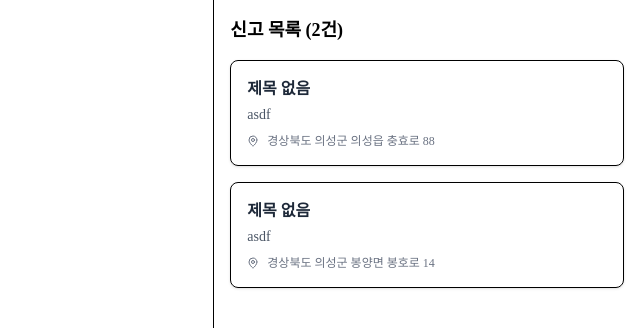
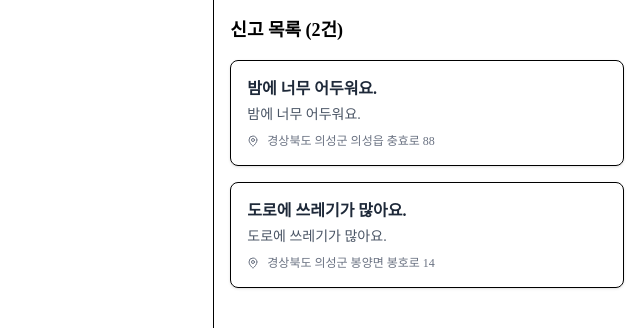
Before and after one commit to u-insight/u_insight_frontend, a Next.js app: page /reports/1 in a window 1280 px wide. Shown: the top 328 px of the page, without its empty margins (640-1280 px from the left). Built offline with nearby package versions, Linux system fonts and the light colour scheme.

Commit message:
refactor: ReportData - title 필드 삭제

```diff
--- a/src/app/reports/[reportId]/page.tsx
+++ b/src/app/reports/[reportId]/page.tsx
@@ -39,14 +39,15 @@ const AdminReportsPage = () => {
       const marker = new window.kakao.maps.Marker({
         position: new window.kakao.maps.LatLng(lat, lng),
         map,
-        title: report.title,
+        title: report.description,
       });
 
       const iwContent = `
         <div style="padding:10px;font-size:13px;min-width:150px;">
-          <strong style="color:${urgencyColor}">[${report.urgency}]</strong> ${report.title}<br/>
+          <strong style="color:${urgencyColor}">[${report.urgency}]</strong> ${report.description}<br/>
           <small>${report.location}</small><br/>
         </div>`;
+      // <strong style="color:${urgencyColor}">[${report.urgency}]</strong> ${report.title}<br/>
 
       // <small>${new Date(report.timestamp).toLocaleDateString()}</small>
       const infowindow = new window.kakao.maps.InfoWindow({
@@ -102,7 +103,7 @@ const AdminReportsPage = () => {
             >
               <div className="flex items-center justify-between">
                 <div className="flex items-center gap-2 max-w-[60%]">
-                  <h3 className="font-semibold text-gray-800 truncate">{report.title || "제목 없음"}</h3>
+                  <h3 className="font-semibold text-gray-800 truncate">{report.description}</h3>
                 </div>
                 {/* <span className="text-xs font-medium text-gray-500">
                   <span className={`text-xs font-medium ${urgencyColor}`}>{urgencyLabel}</span> |
--- a/src/app/reports/new/page.tsx
+++ b/src/app/reports/new/page.tsx
@@ -19,7 +19,6 @@ import { ReportData, useReportsStore } from "../../../store/useReportsStore";
 export default function ReportsNew() {
   const [formData, setFormData] = useState<ReportData>({
     id: "",
-    title: "",
     description: "",
     location: "",
     urgency: UrgencyLevel_e.Normal,
--- a/src/app/reports/page.tsx
+++ b/src/app/reports/page.tsx
@@ -235,7 +235,8 @@ const ReportsPage = () => {
                           <div className="flex-1 min-w-0">
                             <div className="flex items-start justify-between mb-2">
                               <h4 className="font-medium text-gray-900 truncate">
-                                {report.title || "제목 없음"}
+                                {report.description}
+                                {/* {report.title || "제목 없음"} */}
                               </h4>
                               <span
                                 className={`ml-2 flex-shrink-0 rounded px-2 py-1 text-xs font-medium ${config.bgColor} ${config.textColor}`}
--- a/src/components/KakaoMap.tsx
+++ b/src/components/KakaoMap.tsx
@@ -105,10 +105,10 @@ const KakaoMap = ({ reports, center }: KakaoMapProps) => {
       window.kakao.maps.event.addListener(marker, "click", () => {
         const content = `
           <div style="padding:10px; min-width:250px;">
-            <h4 style="margin:0 0 5px 0;">${report.title}</h4>
             <p style="margin:0 0 5px 0;">${report.description}</p>
           </div>
-        `;
+          `;
+        // <h4 style="margin:0 0 5px 0;">${report.title}</h4>
         infoWindowRef.current!.setContent(content);
         infoWindowRef.current!.open(mapRef.current!, marker);
       });
--- a/src/store/useReportsStore.ts
+++ b/src/store/useReportsStore.ts
@@ -5,7 +5,6 @@ import { UrgencyLevel_e } from "../types/report";
 
 export interface ReportData {
   id: string;
-  title: string;
   description: string;
   location: string;
   urgency: UrgencyLevel_e;
@@ -29,8 +28,7 @@ export const useReportsStore = create<ReportsState>((set) => ({
     // TODO: 빈배열로 초기화 필요
     {
       id: "0",
-      title: "",
-      description: "asdf",
+      description: "밤에 너무 어두워요.",
       location: "경상북도 의성군 의성읍 충효로 88",
       urgency: "urgent",
       images: [],
@@ -41,8 +39,7 @@ export const useReportsStore = create<ReportsState>((set) => ({
     },
     {
       id: "1",
-      title: "",
-      description: "asdf",
+      description: "도로에 쓰레기가 많아요.",
       location: "경상북도 의성군 봉양면 봉호로 14",
       urgency: "urgent",
       images: [],
```
